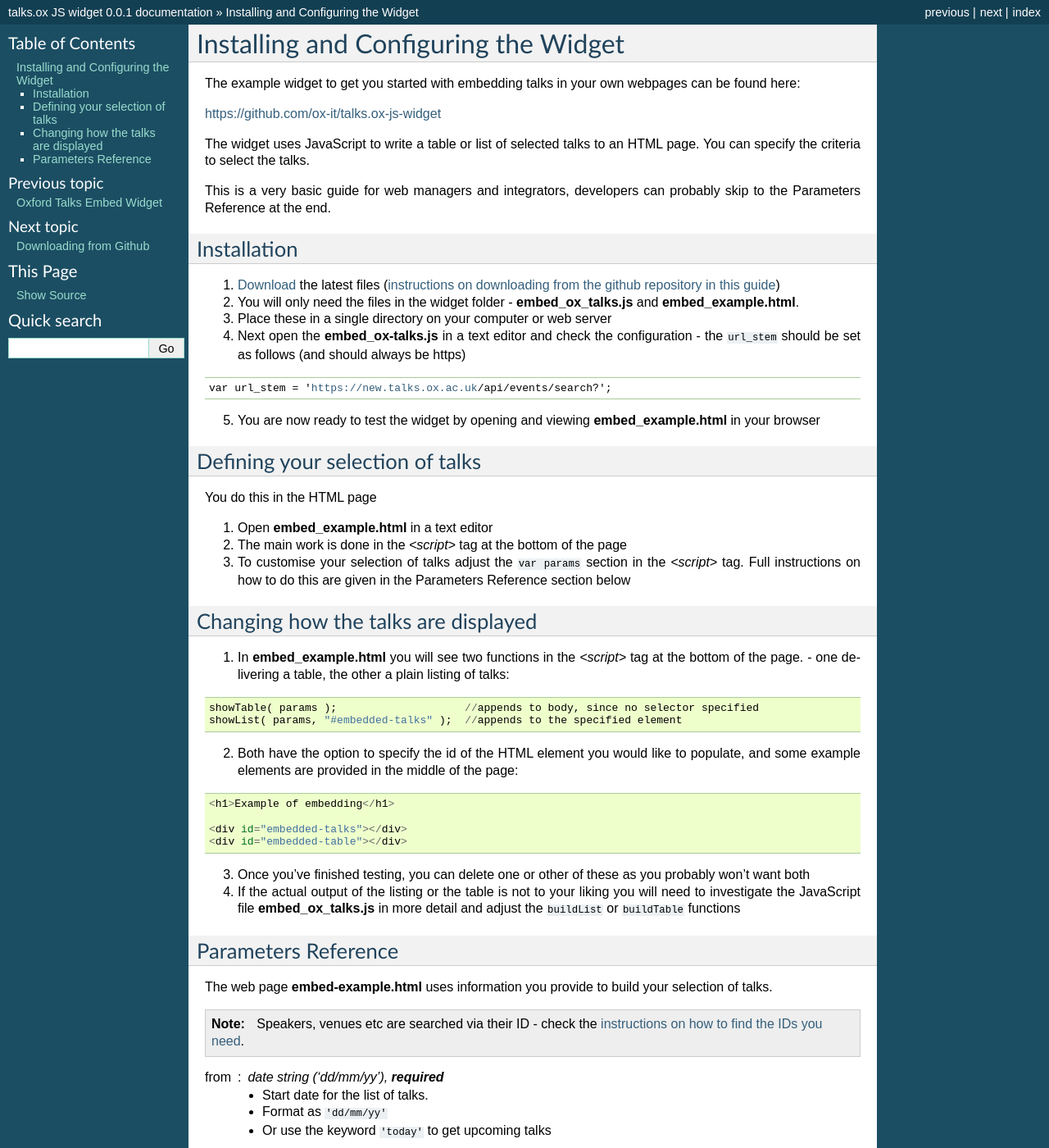
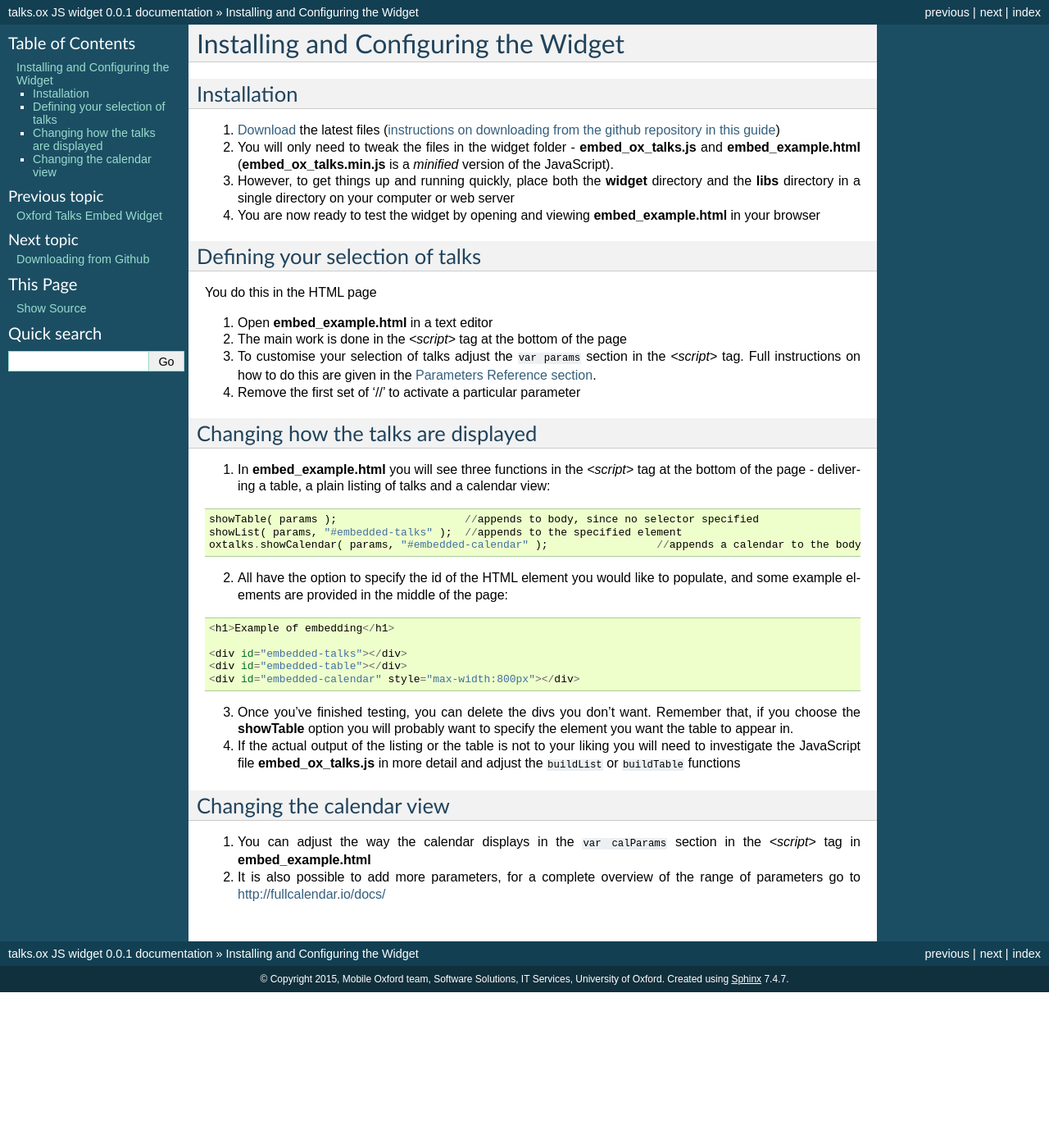
Before and after one commit to ox-it/talks.ox-js-widget, a Sphinx documentation site: the page built from docs/source/web-managers/example-embed.rst, in a window 1280 px wide and 1400 px high. Shown: the whole window at 82% size. Built offline with Sphinx 7.4.7, drawn with Linux system fonts in a browser that asks for light colours; some of the changed text lies outside the part shown.

Commit message:
updates to include FullCalendar

```diff
--- a/docs/source/web-managers/example-embed.rst
+++ b/docs/source/web-managers/example-embed.rst
@@ -1,27 +1,14 @@
 Installing and Configuring the Widget
 =====================================
 
-The example widget to get you started with embedding talks in your own webpages can be found here:
-
-`https://github.com/ox-it/talks.ox-js-widget <https://github.com/ox-it/talks.ox-js-widget>`_
-
-The widget uses JavaScript to write a table or list of selected talks to an HTML page. You can specify the criteria to select the talks.
-
-This is a very basic guide for web managers and integrators, developers can probably skip to the Parameters Reference at the end.
 
 Installation
 ------------
 
 1. `Download <https://github.com/ox-it/talks.ox-js-widget/archive/master.zip>`_ the latest files (:doc:`instructions on downloading from the github repository in this guide <github-zip>`)
-2. You will only need the files in the widget folder - **embed_ox_talks.js** and **embed_example.html**.
-3. Place these in a single directory on your computer or web server
-4. Next open the **embed_ox-talks.js** in a text editor and check the configuration - the :code:`url_stem` should be set as follows (and should always be https)
-
-.. parsed-literal::
-
-   var url_stem = '|oxtalks-url-ssl|/api/events/search?';
-
-5. You are now ready to test the widget by opening and viewing **embed_example.html** in your browser
+2. You will only need to tweak the files in the widget folder - **embed_ox_talks.js** and **embed_example.html** (**embed_ox_talks.min.js** is a *minified* version of the JavaScript).
+3. However, to get things up and running quickly, place both the **widget** directory and the **libs** directory in a single directory on your computer or web server
+4. You are now ready to test the widget by opening and viewing **embed_example.html** in your browser
 
 Defining your selection of talks
 --------------------------------
@@ -30,19 +17,21 @@
 
 1. Open **embed_example.html** in a text editor
 2. The main work is done in the *<script>* tag at the bottom of the page
-3. To customise your selection of talks adjust the :code:`var params` section in the *<script>* tag. Full instructions on how to do this are given in the Parameters Reference section below
+3. To customise your selection of talks adjust the :code:`var params` section in the *<script>* tag. Full instructions on how to do this are given in the :doc:`Parameters Reference section <parameters>`.
+4. Remove the first set of '//' to activate a particular parameter
 
 Changing how the talks are displayed
 ------------------------------------
 
-1. In **embed_example.html** you will see two functions in the *<script>* tag at the bottom of the page. - one delivering a table, the other a plain listing of talks:
+1. In **embed_example.html** you will see three functions in the *<script>* tag at the bottom of the page - delivering a table, a plain listing of talks and a calendar view:
 
 .. code::
 
       showTable( params );                    //appends to body, since no selector specified
       showList( params, "#embedded-talks" );  //appends to the specified element
+      oxtalks.showCalendar( params, "#embedded-calendar" );                 //appends a calendar to the body
 
-2. Both have the option to specify the id of the HTML element you would like to populate, and some example elements are provided in the middle of the page:
+2. All have the option to specify the id of the HTML element you would like to populate, and some example elements are provided in the middle of the page:
 
 .. code::
 
@@ -50,50 +39,15 @@
 
      <div id="embedded-talks"></div>
      <div id="embedded-table"></div>
+     <div id="embedded-calendar" style="max-width:800px"></div>
 
-3. Once you've finished testing, you can delete one or other of these as you probably won't want both
+3. Once you've finished testing, you can delete the divs you don't want. Remember that, if you choose the **showTable** option you will probably want to specify the element you want the table to appear in.
 
 4. If the actual output of the listing or the table is not to your liking you will need to investigate the JavaScript file **embed_ox_talks.js** in more detail and adjust the :code:`buildList` or :code:`buildTable` functions
 
-Parameters Reference
---------------------
+Changing the calendar view
+--------------------------
 
-The web page **embed-example.html** uses information you provide to build your selection of talks.
+1. You can adjust the way the calendar displays in the :code:`var calParams` section in the *<script>* tag in **embed_example.html**
 
-.. Note:: Speakers, venues etc are searched via their ID - check the :doc:`instructions on how to find the IDs you need <find-ids>`.
-
-from : date string ('dd/mm/yy'), **required**
-     * Start date for the list of talks.
-     * Format as :code:`'dd/mm/yy'`
-     * Or use the keyword :code:`'today'` to get upcoming talks
-
-to : date string ('dd/mm/yy'), optional
-    * End date for the list of talks.
-    * Format :code:`'dd/mm/yy'`
-
-speakers : array of speaker IDs as strings, optional
-         * For a list of talks by one or more specific speakers
-         * Format for one speaker :code:`['f8ecded3-d2af-4585-bd3b-5cd7440795b9']`
-         * Format for more than one :code:`['f8ecded3-d2af-4585-bd3b-5cd7440795b9','7d5e6f9a-d2d0-4185-9cf6-eaf0073cbf34']`
-
-venues : array of oxpoints IDs as strings, optional
-       * For a list of talks in one or more specific venues
-       * Format for one venue :code:`['oxpoints:59444038']`
-       * Format for more than one venue :code:`['oxpoints:59444038','oxpoints:55095840']`
-
-organising_departments : array of oxpoints IDs as strings, optional
-        * For a list of talks in one or more specific organising departments
-        * Format for one department :code:`['oxpoints:23232596']`
-        * Format for more than one department :code:`['oxpoints:23232596','oxpoints:23232740']`
-
-topics : array of FAST topic URIs as strings, optional
-        * For a list of talks on one or more specific topics
-        * Format for one topic :code:`['http://id.worldcat.org/fast/1097048']`
-        * Format for more than one topic :code:`['http://id.worldcat.org/fast/1097048','http://id.worldcat.org/fast/864329']`
-
-.. Note::
-
-   * individual parameters are joined by AND in the query whereas two or more values given in the arrays are joined by OR.
-   * an array comprises square brackets and a list of items separated by commas
-   * make sure each of the IDs, dates or keywords you provide is given as a string i.e. it is set in inverted commas
-   * if you aren't using one of the parameters, either remove the line completely or make sure it is set to :code:`null` (for a date) or an empty array :code:`[]`
+2. It is also possible to add more parameters, for a complete overview of the range of parameters go to http://fullcalendar.io/docs/
```
Also changed, not shown: docs/source/index.rst (+10 -0 lines), docs/source/web-managers/parameters.rst (added, +49 -0 lines).
